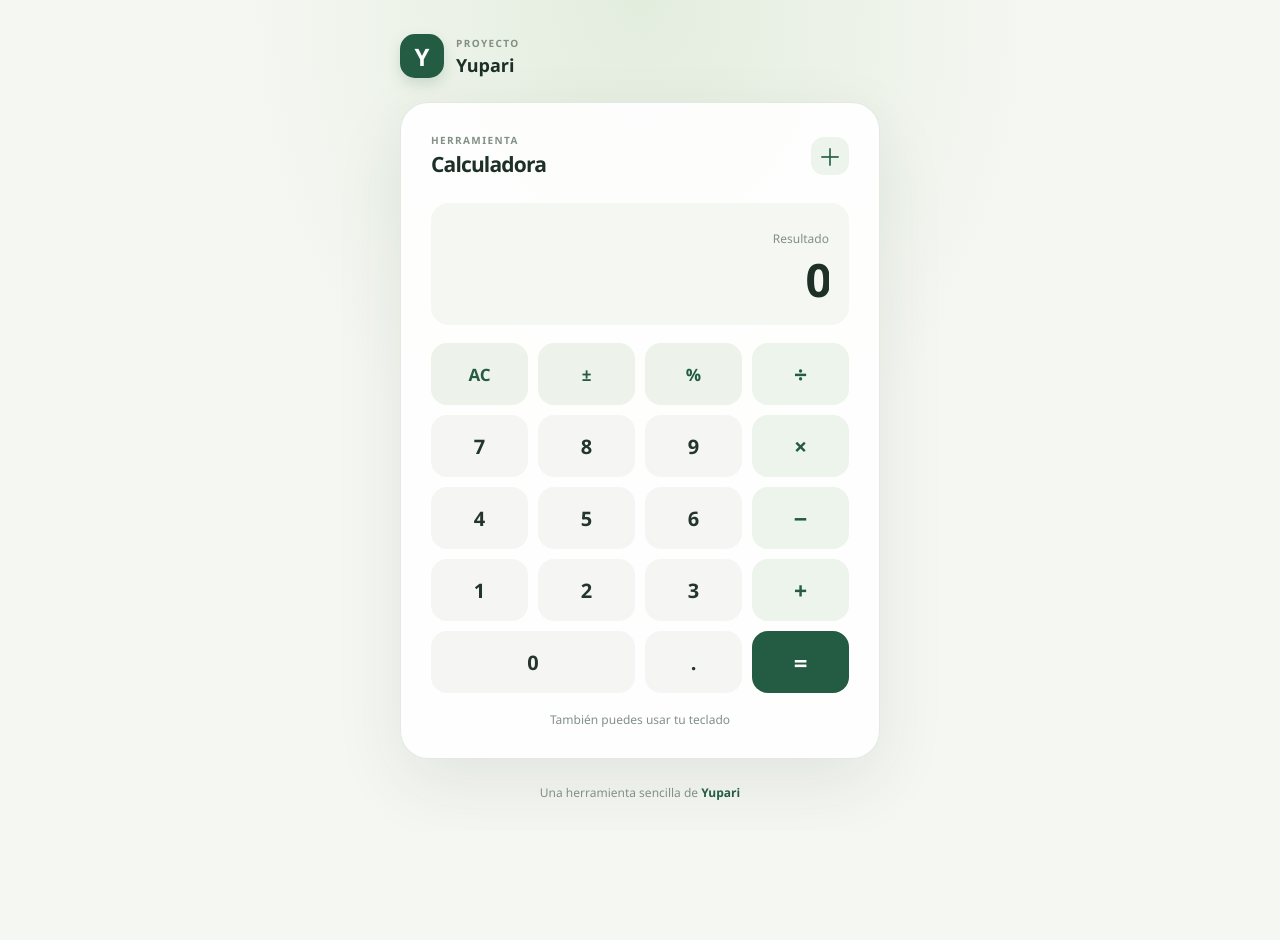
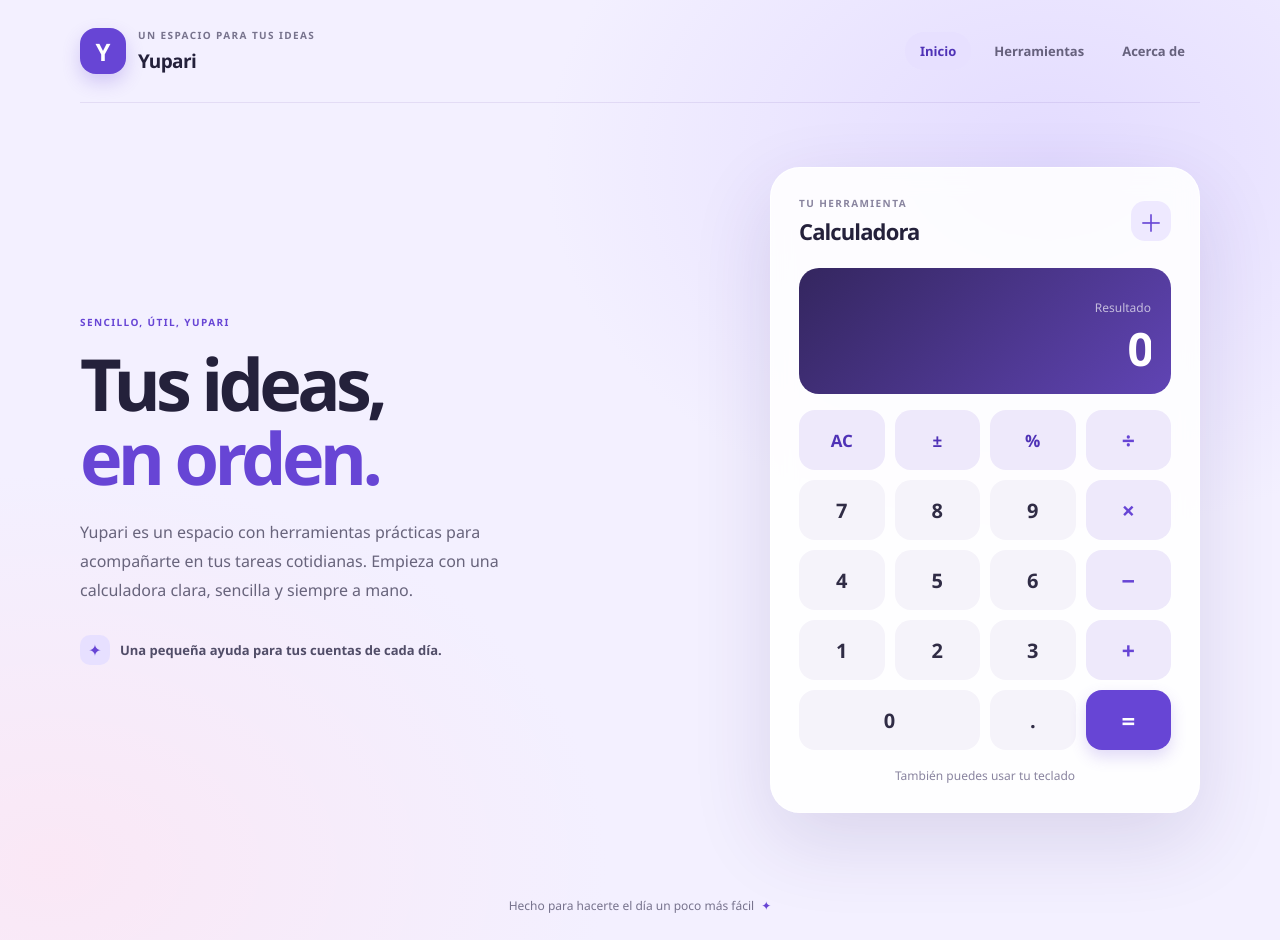
Before and after one commit to topicweb/proyecto-yupari-luci, a plain HTML site: page index.html in a window 1280 px wide. Before the commit the page ends 831 px from the top, so only its background shows below. Drawn offline with Linux system fonts and the light colour scheme.

Commit message:
feat: Cambios de diseño de la calculadora

```diff
--- a/index.html
+++ b/index.html
@@ -3,25 +3,48 @@
 <head>
     <meta charset="UTF-8">
     <meta name="viewport" content="width=device-width, initial-scale=1.0">
-    <meta name="theme-color" content="#f5f7f2">
+    <meta name="theme-color" content="#f3f0ff">
     <title>Calculadora | Yupari</title>
     <link rel="stylesheet" href="style.css">
     <script src="app.js" defer></script>
 </head>
 <body>
     <main class="page">
-        <header class="brand">
-            <a class="brand-mark" href="#" aria-label="Yupari, inicio">Y</a>
+        <header class="site-header">
+            <div class="brand">
+                <span class="brand-mark" aria-hidden="true">Y</span>
                 <div>
-                <p class="eyebrow">PROYECTO</p>
+                    <p class="eyebrow">UN ESPACIO PARA TUS IDEAS</p>
                     <h1>Yupari</h1>
                 </div>
+            </div>
+
+            <nav class="main-nav" aria-label="Navegación principal">
+                <span class="nav-item is-current" aria-current="page">Inicio</span>
+                <span class="nav-item">Herramientas</span>
+                <span class="nav-item">Acerca de</span>
+            </nav>
         </header>
+
+        <div class="content">
+            <section class="intro" aria-labelledby="intro-title">
+                <p class="eyebrow intro-eyebrow">SENCILLO, ÚTIL, YUPARI</p>
+                <h2 id="intro-title">Tus ideas,<br><span>en orden.</span></h2>
+                <p class="intro-description">
+                    Yupari es un espacio con herramientas prácticas para acompañarte
+                    en tus tareas cotidianas. Empieza con una calculadora clara,
+                    sencilla y siempre a mano.
+                </p>
+                <div class="intro-note">
+                    <span class="note-icon" aria-hidden="true">✦</span>
+                    <span>Una pequeña ayuda para tus cuentas de cada día.</span>
+                </div>
+            </section>
 
             <section class="calculator" aria-label="Calculadora">
                 <div class="calculator-heading">
                     <div>
-                    <p class="eyebrow">HERRAMIENTA</p>
+                        <p class="eyebrow">TU HERRAMIENTA</p>
                         <h2>Calculadora</h2>
                     </div>
                     <span class="calculator-icon" aria-hidden="true">＋</span>
@@ -59,8 +82,9 @@
                 </div>
                 <p class="keyboard-hint">También puedes usar tu teclado</p>
             </section>
+        </div>
 
-        <footer>Una herramienta sencilla de <strong>Yupari</strong></footer>
+        <footer>Hecho para hacerte el día un poco más fácil <span aria-hidden="true">✦</span></footer>
     </main>
 </body>
 </html>
--- a/style.css
+++ b/style.css
@@ -1,13 +1,14 @@
 :root {
     color-scheme: light;
     font-family: "Segoe UI", Arial, sans-serif;
-    color: #1d3028;
-    background: #f5f7f2;
+    color: #24213b;
+    background: #f3f0ff;
     font-synthesis: none;
     text-rendering: optimizeLegibility;
     -webkit-font-smoothing: antialiased;
-    --green: #245c43;
-    --muted: #829087;
+    --purple: #6745d5;
+    --purple-dark: #4f32b6;
+    --muted: #77738d;
 }
 
 * {
@@ -19,8 +20,9 @@ body {
     min-height: 100vh;
     margin: 0;
     background:
-        radial-gradient(ellipse at 50% 0%, rgba(216, 231, 210, 0.62), transparent 44%),
-        #f5f7f2;
+        radial-gradient(ellipse at 82% 17%, rgba(216, 205, 255, 0.6), transparent 34%),
+        radial-gradient(ellipse at 4% 92%, rgba(255, 226, 239, 0.6), transparent 32%),
+        #f3f0ff;
 }
 
 button {
@@ -28,35 +30,43 @@ button {
 }
 
 .page {
-    width: min(100% - 40px, 480px);
+    width: min(100% - 48px, 1120px);
     min-height: 100vh;
     margin: 0 auto;
     display: flex;
     flex-direction: column;
 }
 
+.site-header {
+    display: flex;
+    align-items: center;
+    justify-content: space-between;
+    gap: 24px;
+    padding: 28px 0;
+    border-bottom: 1px solid rgba(104, 79, 174, 0.12);
+}
+
 .brand {
     display: flex;
     align-items: center;
     gap: 12px;
-    padding: 34px 0 24px;
+    flex-shrink: 0;
 }
 
 .brand-mark {
     display: grid;
-    width: 44px;
-    height: 44px;
+    width: 46px;
+    height: 46px;
     place-items: center;
-    border-radius: 15px;
-    background: var(--green);
+    border-radius: 16px;
+    background: var(--purple);
     color: white;
     font: 800 24px "Segoe UI", Arial, sans-serif;
-    text-decoration: none;
-    box-shadow: 0 6px 14px rgba(36, 92, 67, 0.17);
+    box-shadow: 0 8px 18px rgba(103, 69, 213, 0.24);
 }
 
 .eyebrow {
-    margin: 0 0 3px;
+    margin: 0 0 6px;
     color: var(--muted);
     font-size: 10px;
     font-weight: 700;
@@ -64,6 +74,7 @@ button {
 }
 
 .brand h1,
+.intro h2,
 .calculator-heading h2 {
     margin: 0;
     font-family: "Segoe UI", Arial, sans-serif;
@@ -71,64 +82,147 @@ button {
 }
 
 .brand h1 {
-    font-size: 18px;
+    font-size: 19px;
+    letter-spacing: -0.03em;
+}
+
+.main-nav {
+    display: flex;
+    align-items: center;
+    gap: 8px;
+    color: #66617d;
+    font-size: 13px;
+    font-weight: 600;
+}
+
+.nav-item {
+    padding: 10px 15px;
+    border-radius: 999px;
+    white-space: nowrap;
+}
+
+.nav-item.is-current {
+    background: #e7e0ff;
+    color: var(--purple-dark);
+}
+
+.content {
+    display: grid;
+    grid-template-columns: minmax(0, 1fr) minmax(340px, 430px);
+    align-items: center;
+    gap: clamp(48px, 9vw, 128px);
+    flex: 1;
+    padding: 64px 0;
+}
+
+.intro {
+    max-width: 510px;
+}
+
+.intro-eyebrow {
+    margin-bottom: 18px;
+    color: var(--purple);
+}
+
+.intro h2 {
+    font-size: clamp(46px, 6vw, 72px);
+    line-height: 1.02;
+    letter-spacing: -0.065em;
+}
+
+.intro h2 span {
+    color: var(--purple);
+}
+
+.intro-description {
+    max-width: 430px;
+    margin: 24px 0 0;
+    color: #68647c;
+    font-size: 16px;
+    line-height: 1.8;
+}
+
+.intro-note {
+    display: flex;
+    align-items: center;
+    gap: 10px;
+    margin-top: 30px;
+    color: #514d68;
+    font-size: 13px;
+    font-weight: 600;
+}
+
+.note-icon {
+    display: grid;
+    width: 30px;
+    height: 30px;
+    place-items: center;
+    border-radius: 10px;
+    background: #e7e0ff;
+    color: var(--purple);
+    font-size: 16px;
 }
 
 .calculator {
-    margin: auto 0;
-    padding: 30px;
-    border: 1px solid rgba(222, 229, 220, 0.85);
-    border-radius: 28px;
+    width: 100%;
+    padding: 28px;
+    border: 1px solid rgba(255, 255, 255, 0.9);
+    border-radius: 30px;
     background: rgba(255, 255, 255, 0.88);
-    box-shadow: 0 24px 70px rgba(36, 58, 45, 0.09);
+    box-shadow: 0 28px 80px rgba(61, 43, 123, 0.14);
+    backdrop-filter: blur(12px);
 }
 
 .calculator-heading {
     display: flex;
     align-items: center;
     justify-content: space-between;
-    margin-bottom: 25px;
+    margin-bottom: 22px;
+}
+
+.calculator-heading .eyebrow {
+    color: #89849f;
 }
 
 .calculator-heading h2 {
-    font-size: 21px;
+    font-size: 22px;
     letter-spacing: -0.04em;
 }
 
 .calculator-icon {
     display: grid;
-    width: 38px;
-    height: 38px;
+    width: 40px;
+    height: 40px;
     place-items: center;
-    border-radius: 13px;
-    background: #edf4eb;
-    color: var(--green);
+    border-radius: 14px;
+    background: #eee9ff;
+    color: var(--purple);
     font-size: 24px;
 }
 
 .display {
-    min-height: 122px;
-    margin-bottom: 18px;
+    min-height: 126px;
+    margin-bottom: 16px;
     padding: 20px;
     display: flex;
     flex-direction: column;
     align-items: flex-end;
     justify-content: flex-end;
     overflow: hidden;
-    border-radius: 18px;
-    background: #f4f7f2;
+    border-radius: 20px;
+    background: linear-gradient(135deg, #34265f, #6044b4);
 }
 
 .display-label {
     margin: 0 0 7px;
-    color: var(--muted);
+    color: rgba(255, 255, 255, 0.66);
     font-size: 12px;
 }
 
 .display-value {
     max-width: 100%;
     overflow: hidden;
-    color: #1d3028;
+    color: #fff;
     font: 600 clamp(34px, 10vw, 46px)/1.1 "Segoe UI", Arial, sans-serif;
     letter-spacing: -0.06em;
     text-overflow: ellipsis;
@@ -142,11 +236,11 @@ button {
 }
 
 .key {
-    min-height: 62px;
+    min-height: 60px;
     border: 0;
     border-radius: 16px;
-    background: #f5f6f4;
-    color: #24352d;
+    background: #f5f3fa;
+    color: #302c45;
     cursor: pointer;
     font-size: 20px;
     font-weight: 600;
@@ -155,34 +249,33 @@ button {
 }
 
 .key:hover {
-    background: #eaf0e8;
+    background: #ebe6f8;
 }
 
 .key:active {
     transform: scale(0.96);
 }
 
-.key:focus-visible,
-.brand-mark:focus-visible {
-    outline: 3px solid #8eaf91;
+.key:focus-visible {
+    outline: 3px solid #a48aef;
     outline-offset: 3px;
 }
 
 .key-utility {
-    background: #edf2eb;
-    color: var(--green);
+    background: #eee9fb;
+    color: var(--purple-dark);
     font-size: 17px;
 }
 
 .key-operator {
-    background: #edf4eb;
-    color: var(--green);
+    background: #eee9fb;
+    color: var(--purple);
     font-size: 23px;
 }
 
 .key-operator.is-selected {
-    background: #dcebd8;
-    box-shadow: inset 0 0 0 1px rgba(36, 92, 67, 0.14);
+    background: #ded4ff;
+    box-shadow: inset 0 0 0 1px rgba(103, 69, 213, 0.2);
 }
 
 .key-zero {
@@ -190,45 +283,94 @@ button {
 }
 
 .key-equals {
-    background: var(--green);
+    background: var(--purple);
     color: #fff;
     font-size: 24px;
+    box-shadow: 0 7px 16px rgba(103, 69, 213, 0.2);
 }
 
 .key-equals:hover {
-    background: #1d4e38;
+    background: var(--purple-dark);
 }
 
 .keyboard-hint {
-    margin: 18px 0 0;
-    color: var(--muted);
+    margin: 17px 0 0;
+    color: #89849f;
     font-size: 12px;
     text-align: center;
 }
 
 footer {
-    padding: 25px 0 30px;
-    color: var(--muted);
+    padding: 20px 0 26px;
+    color: #77738d;
     font-size: 12px;
     text-align: center;
 }
 
-footer strong {
-    color: var(--green);
+footer span {
+    margin-left: 4px;
+    color: var(--purple);
 }
 
-@media (max-width: 420px) {
-    .page {
-        width: min(100% - 28px, 480px);
+@media (max-width: 760px) {
+    .content {
+        grid-template-columns: minmax(0, 1fr) minmax(300px, 380px);
+        gap: 32px;
+        padding: 48px 0;
     }
 
-    .brand {
-        padding-top: 22px;
+    .intro h2 {
+        font-size: clamp(42px, 7vw, 58px);
+    }
+
+    .calculator {
+        padding: 22px;
+    }
+}
+
+@media (max-width: 620px) {
+    .page {
+        width: min(100% - 32px, 440px);
+    }
+
+    .site-header {
+        flex-wrap: wrap;
+        padding: 20px 0;
+    }
+
+    .main-nav {
+        width: 100%;
+        justify-content: space-between;
+        gap: 0;
+        font-size: 12px;
+    }
+
+    .nav-item {
+        padding: 9px 12px;
+    }
+
+    .content {
+        grid-template-columns: minmax(0, 1fr);
+        gap: 32px;
+        padding: 38px 0;
+    }
+
+    .intro h2 {
+        font-size: clamp(48px, 12vw, 64px);
+    }
+
+    .intro-description {
+        margin-top: 16px;
+        font-size: 15px;
+    }
+
+    .intro-note {
+        margin-top: 20px;
     }
 
     .calculator {
         padding: 22px 18px;
-        border-radius: 24px;
+        border-radius: 26px;
     }
 
     .keypad {
@@ -236,7 +378,7 @@ footer strong {
     }
 
     .key {
-        min-height: 58px;
+        min-height: 56px;
         border-radius: 14px;
     }
 }
```
Lines whose indentation alone changed are shown as unchanged.
